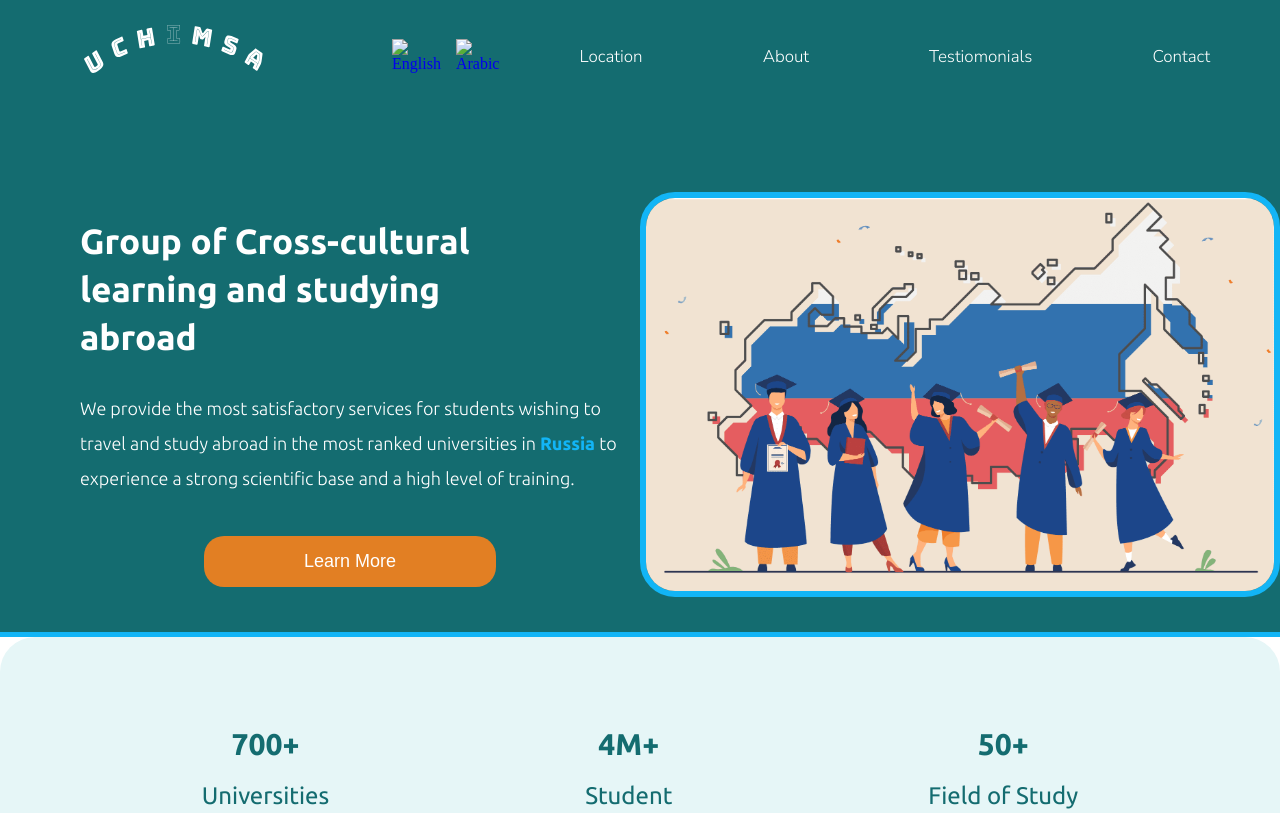
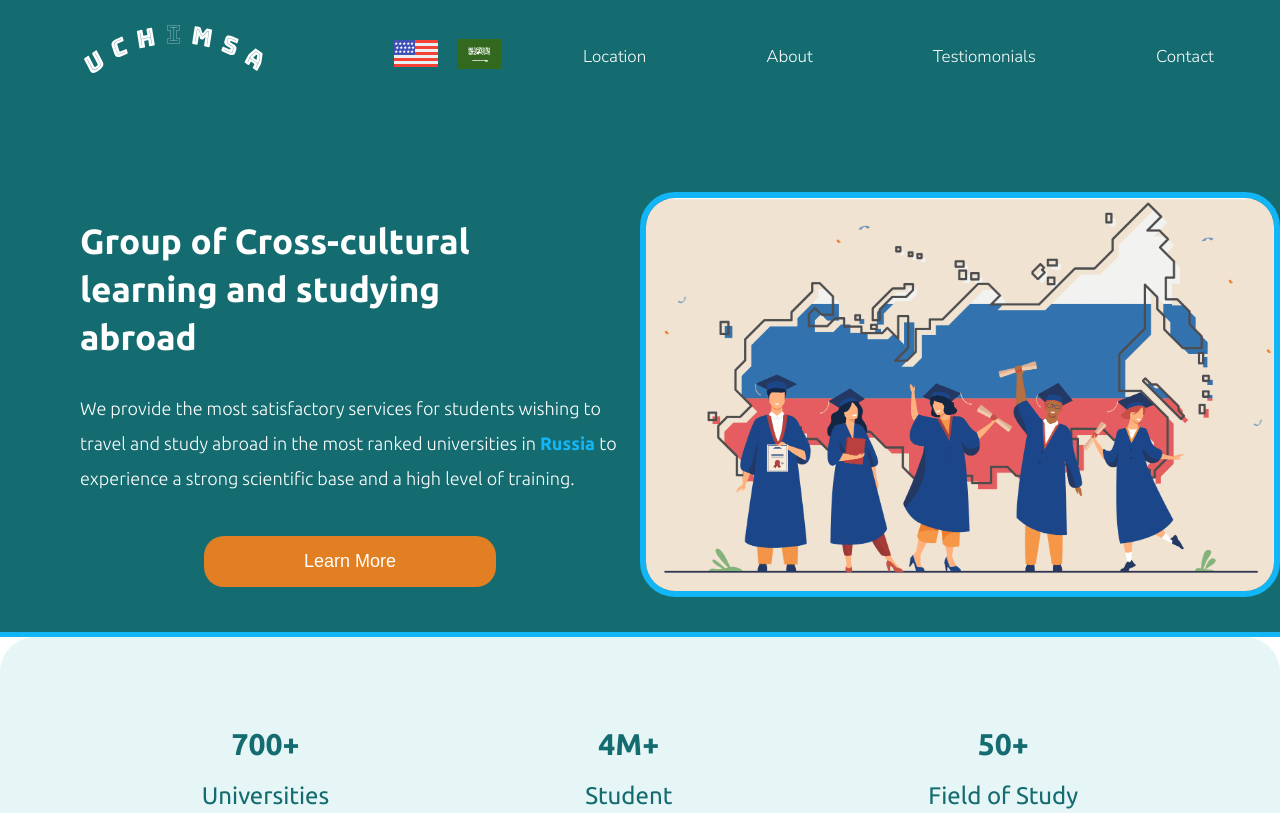
Before and after one commit to L2oukmane/UCHIMSA, a website: page index.html in a window 1280 px wide. Shown: the top 813 px of the page. Drawn offline with Linux system fonts and the light colour scheme; the site is published under a folder, as on GitHub Pages, so addresses that start at the root find nothing.

Commit message:
Update index.html

```diff
--- a/index.html
+++ b/index.html
@@ -15,8 +15,8 @@
 		<nav class="navbar__container">
 			<a href="#" id="logo" ><img class="logo-img" src="./imgs/uchimsaLogo.svg" alt="LOGO"></a>
 			<div class="languages">
-				<a href="index.html"><img class="english" src="/imgs/eng.png" alt="English"></a>
-				<a href="arabic.html"><img class="arabic" src="/imgs/saudi.png" alt="Arabic"></a>
+				<a href="index.html"><img class="english" src="./imgs/eng.png" alt="English"></a>
+				<a href="arabic.html"><img class="arabic" src="./imgs/saudi.png" alt="Arabic"></a>
 			</div>
 			<ul class="navbar__items">
 				<li class="navbar__item desktop__item"> <a href="#location">Location</a> </li>
@@ -180,7 +180,7 @@
 			<a href="#" class="logo2"><img src="./imgs/uchimsaLogo.svg" alt="LOGO"></a>
 			<a href="https://wa.me/79516563759" class="contacts-link">WhatsApp</a>
 			<a href="mailto:uchimsacontact@gmail.com" class="contacts-link" >Email Us</a>
-			<a href="/imgs/wechat1.svg" download><img class="wechat-img" src="/imgs/wechat1.svg" alt="WeChat" ></a>
+			<a href="/imgs/wechat1.svg" download><img class="wechat-img" src="./imgs/wechat1.svg" alt="WeChat" ></a>
 		</div>
 		<hr>
 		<div class="copyrights">
```
